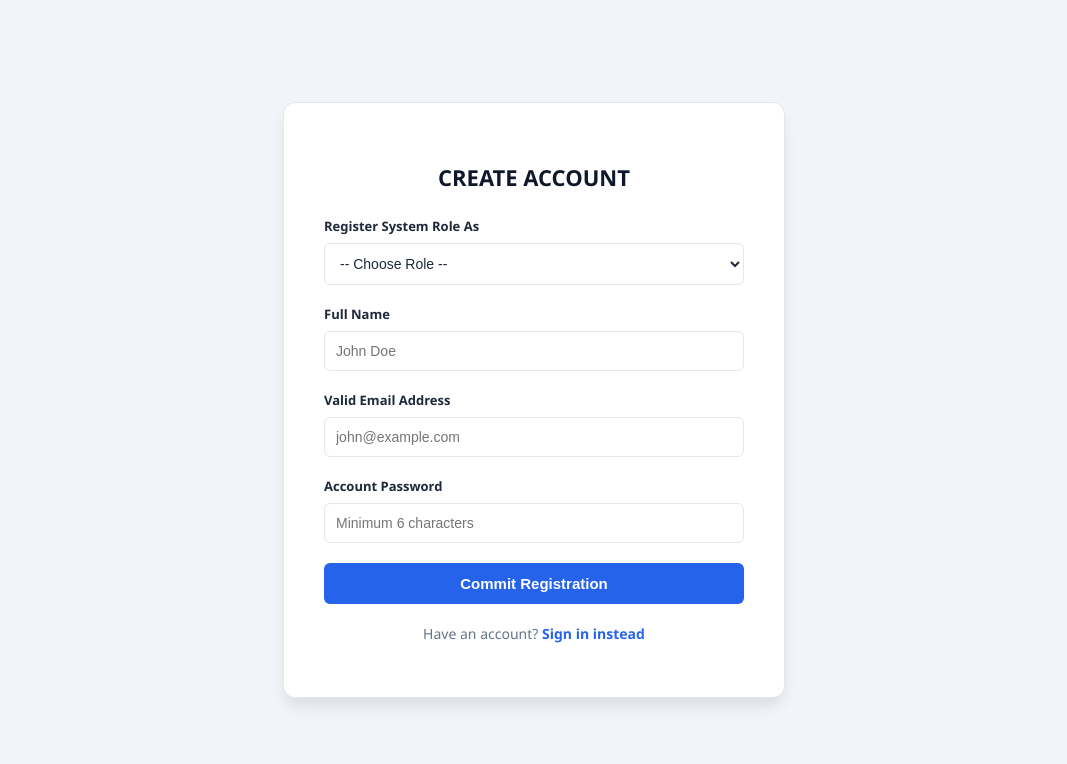
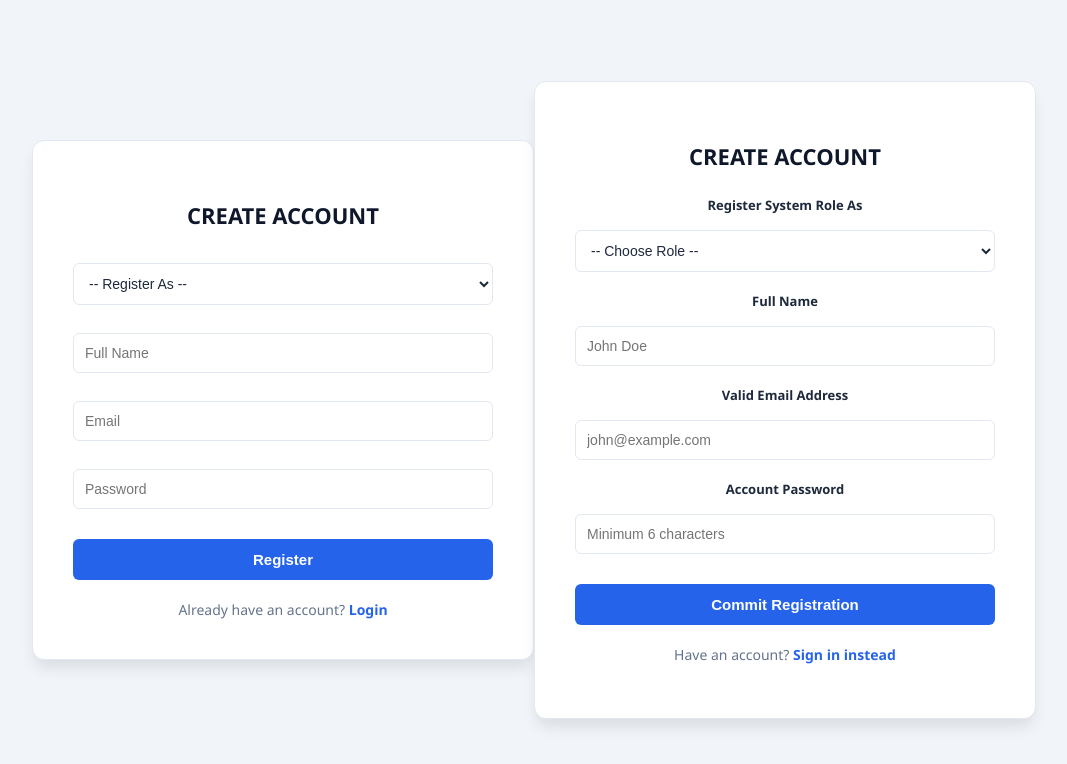
Before and after one commit to alessanzm/softarch-frontend, a plain HTML site: page register.html in a window 1280 px wide. Shown: the whole page, without its empty margins (106-1173 px from the left). Drawn offline with Linux system fonts and the light colour scheme.

Commit message:
Update register.html

```diff
--- a/register.html
+++ b/register.html
@@ -1,4 +1,143 @@
 <!DOCTYPE html>
+<html>
+<head>
+    <meta charset="UTF-8">
+    <title>Register - SMARTLEARN</title>
+
+    <style>
+        body{
+            margin:0;
+            font-family:Arial, sans-serif;
+            background:#f4f6f9;
+            display:flex;
+            justify-content:center;
+            align-items:center;
+            height:100vh;
+        }
+
+        .box{
+            background:white;
+            padding:30px;
+            width:350px;
+            border-radius:10px;
+            box-shadow:0 2px 10px rgba(0,0,0,0.1);
+            text-align:center;
+        }
+
+        h2{
+            color:#1e3a8a;
+            margin-bottom:20px;
+        }
+
+        select,
+        input{
+            width:100%;
+            padding:12px;
+            margin:8px 0;
+            border:1px solid #ccc;
+            border-radius:5px;
+            box-sizing:border-box;
+        }
+
+        button{
+            width:100%;
+            padding:12px;
+            background:#16a34a;
+            color:white;
+            border:none;
+            border-radius:5px;
+            cursor:pointer;
+            margin-top:10px;
+        }
+
+        button:hover{
+            background:#15803d;
+        }
+
+        .link{
+            margin-top:15px;
+            font-size:14px;
+        }
+
+        .link a{
+            color:#2563eb;
+            text-decoration:none;
+        }
+
+        #regMatricField{
+            display:none;
+        }
+    </style>
+
+    <script>
+        function toggleRegisterRole() {
+            const roleSelect = document.getElementById("regRole");
+            const matricField = document.getElementById("regMatricField");
+            const matricInput = document.getElementById("regMatricNo");
+
+            if (roleSelect.value === "student") {
+                matricField.style.display = "block";
+                matricInput.required = true;
+            } else {
+                matricField.style.display = "none";
+                matricInput.required = false;
+                matricInput.value = "";
+            }
+        }
+    </script>
+
+</head>
+
+<body>
+
+<div class="box">
+
+    <h2>CREATE ACCOUNT</h2>
+
+    <form action="#" method="post">
+
+        <select name="role" id="regRole" onchange="toggleRegisterRole()" required>
+            <option value="" disabled selected>-- Register As --</option>
+            <option value="student">Student</option>
+            <option value="lecturer">Lecturer</option>
+            <option value="admin">Admin</option>
+        </select>
+
+        <div id="regMatricField">
+            <input type="text"
+                   name="matricNo"
+                   id="regMatricNo"
+                   placeholder="Matric Number">
+        </div>
+
+        <input type="text"
+               name="name"
+               placeholder="Full Name"
+               required>
+
+        <input type="email"
+               name="email"
+               placeholder="Email"
+               required>
+
+        <input type="password"
+               name="password"
+               placeholder="Password"
+               required>
+
+        <button type="submit">Register</button>
+
+    </form>
+
+    <div class="link">
+        Already have an account?
+        <a href="Login.html">Login</a>
+    </div>
+
+</div>
+
+</body>
+</html><!DOCTYPE html>
 <html lang="en">
 <head>
     <meta charset="UTF-8">
```
